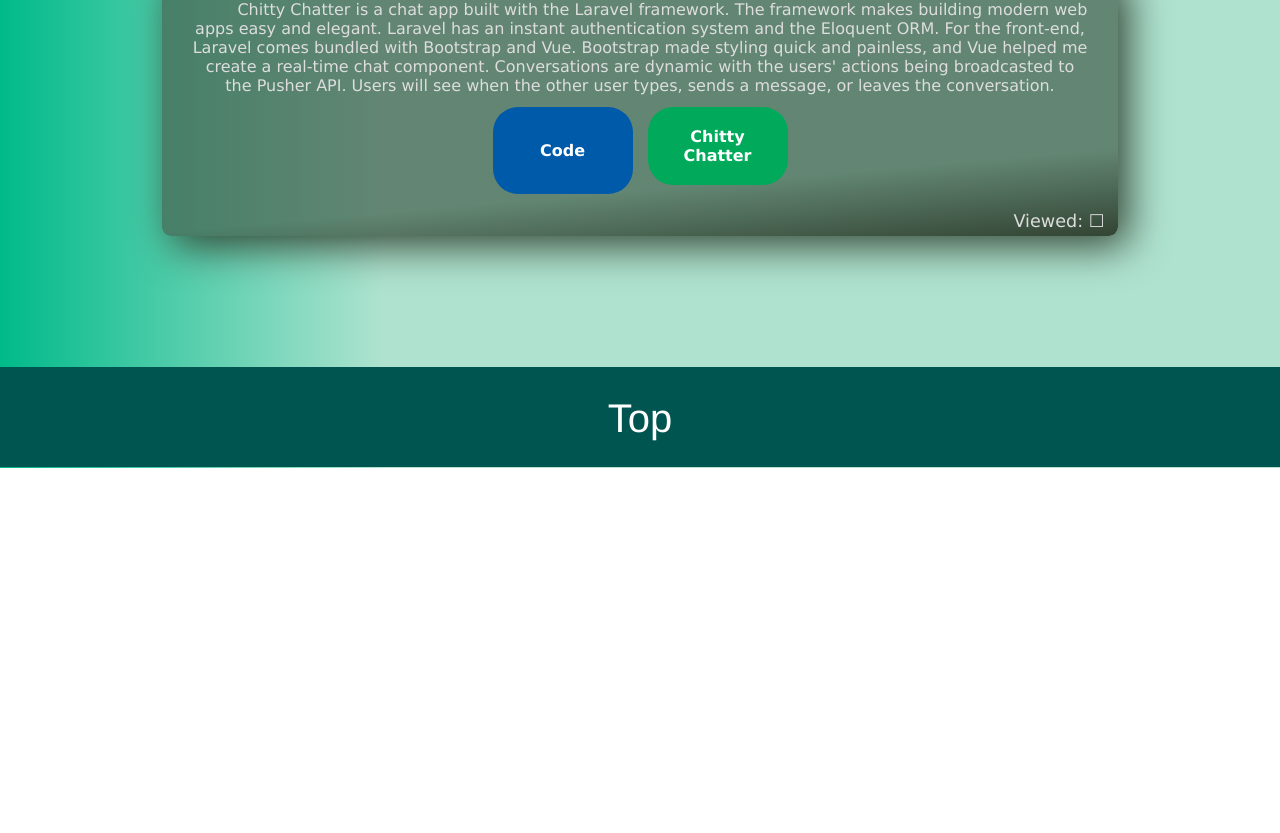
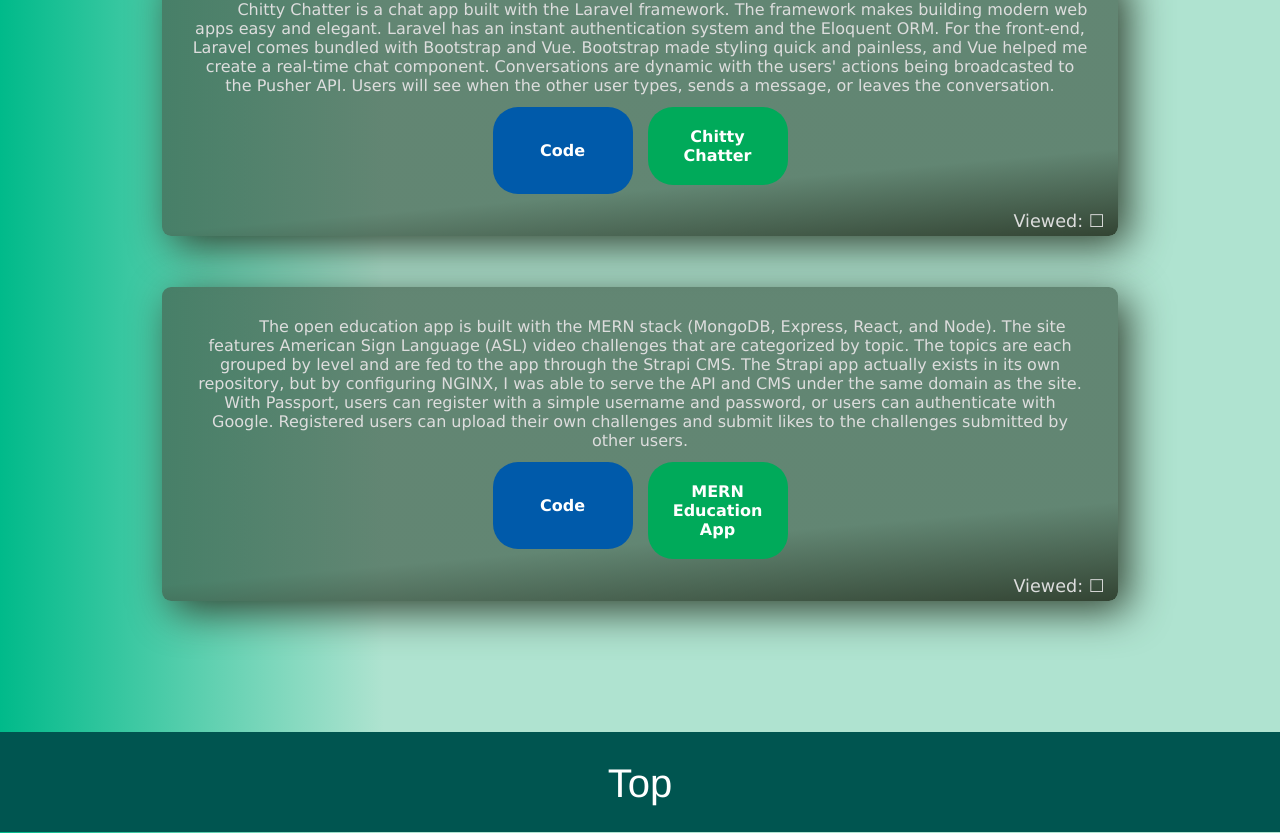
Before and after one commit to tiller1010/portfolio, a React (Create React App) app: page /#/ in a window 1280 px wide. Shown: the part 1949-2782 px from the top of the page. Before the commit the page ends 2417 px from the top, so only its background shows below. Built offline with nearby package versions, Linux system fonts and the light colour scheme; a web font is replaced by a local one.

Commit message:
MERN project added

```diff
--- a/src/projectPage.js
+++ b/src/projectPage.js
@@ -161,6 +161,15 @@ class Projects extends Component{
             Name='Chitty Chatter'
             CodeLink='https://github.com/tiller1010/laravel-social-app'
             UserLink='https://chittychatter.net'/>
+          <ProjectFrame Description="
+            The open education app is built with the MERN stack (MongoDB, Express, React, and Node).
+            The site features American Sign Language (ASL) video challenges that are categorized by topic. The topics are each grouped by level and are fed to the app through the Strapi CMS.
+            The Strapi app actually exists in its own repository, but by configuring NGINX, I was able to serve the API and CMS under the same domain as the site.
+            With Passport, users can register with a simple username and password, or users can authenticate with Google.
+            Registered users can upload their own challenges and submit likes to the challenges submitted by other users."
+            Name='MERN Education App'
+            CodeLink='https://github.com/tiller1010/mern-app'
+            UserLink='https://openeducationapp.com'/>
         </div>
       );
     }
```
